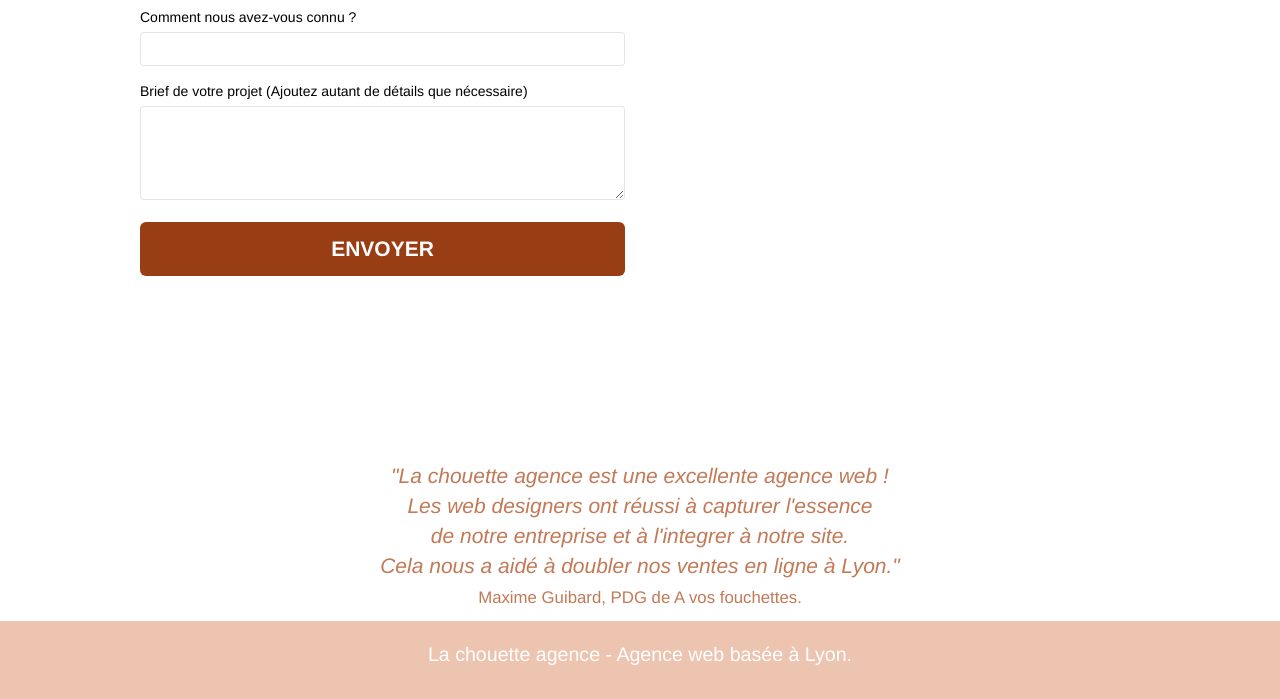
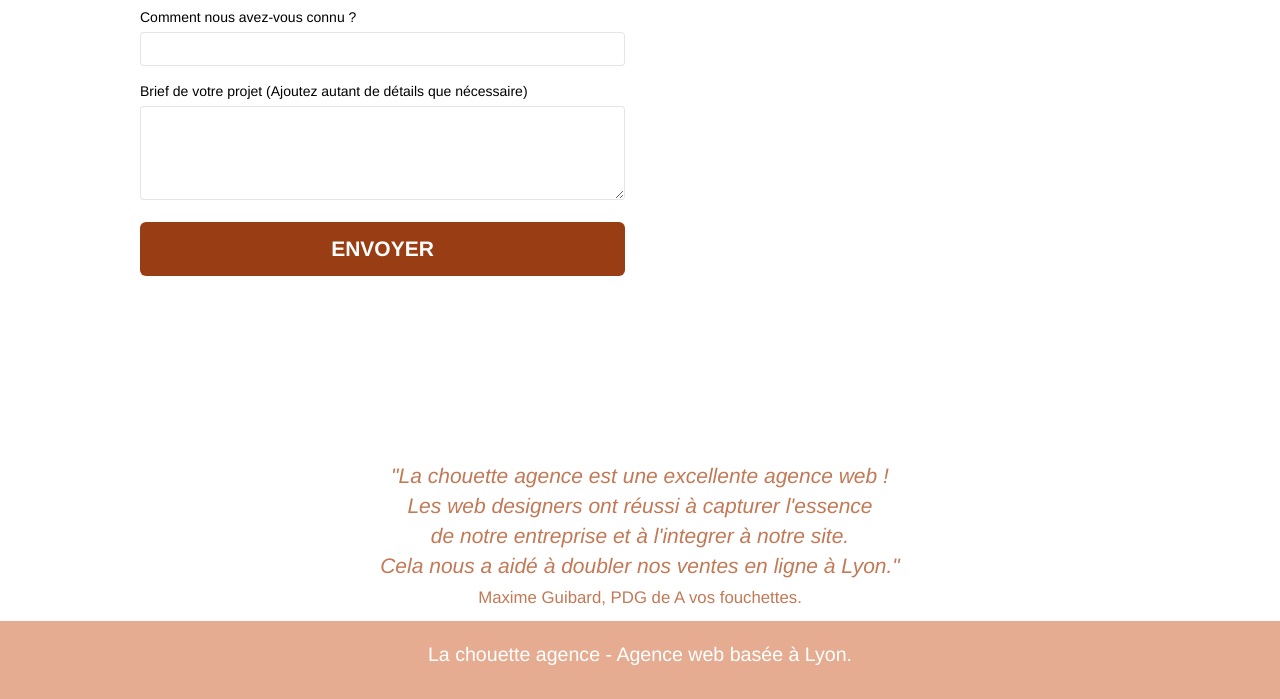
Before and after one commit to MARJAOUI/soutenancep4, a website: page page2.html in a window 1280 px wide. Shown: the part 688-1387 px from the top of the page. Drawn offline with nearby package versions, Linux system fonts and the light colour scheme; files that its build step writes are made by us from their sources; files whose address does not match are found by name.

Commit message:
contraste

```diff
--- a/style.css
+++ b/style.css
@@ -731,7 +731,7 @@ h4 {
 }
 
 .bgc-atomic-tangerine {
-    background-color: rgba(218, 137, 99, .5);        /*    #F3976C    */
+    background-color: rgba(218, 137, 99, .7);        /*    #F3976C    */
 }
 
 .tc-white {
```
